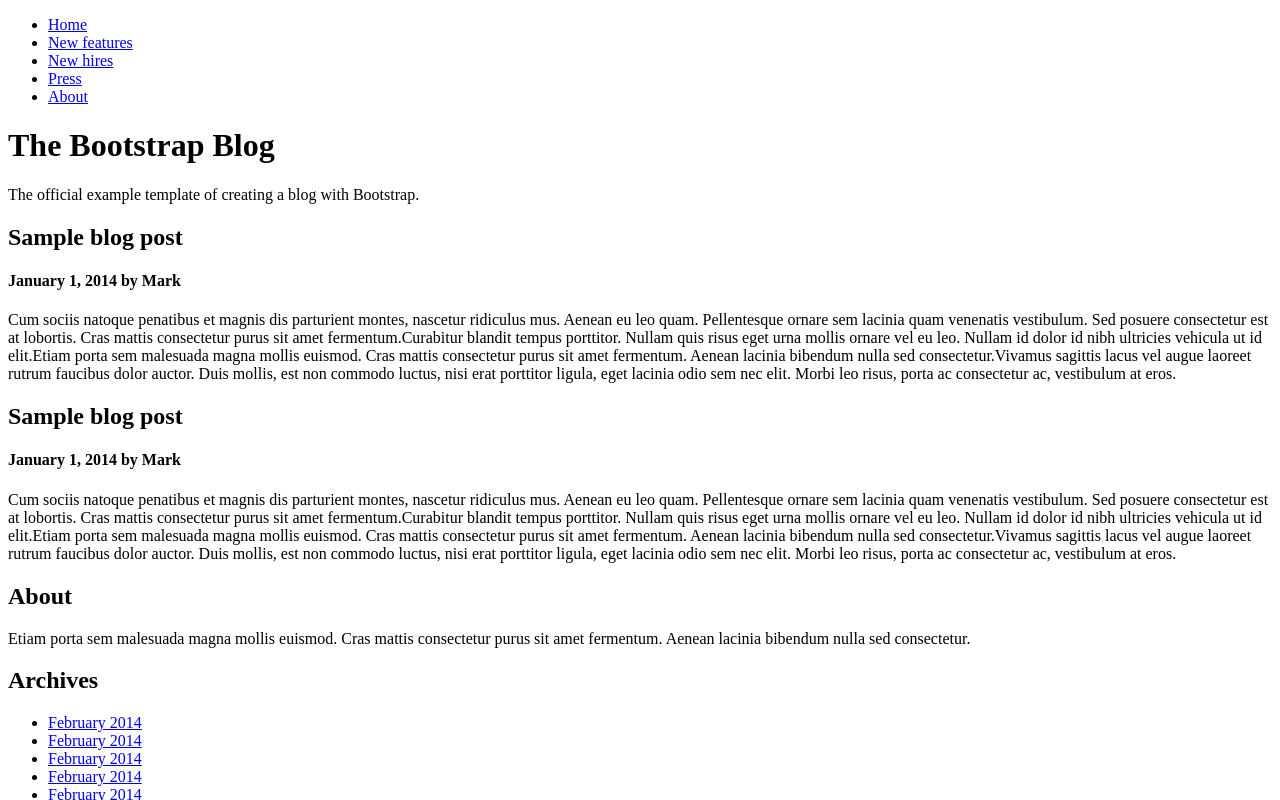
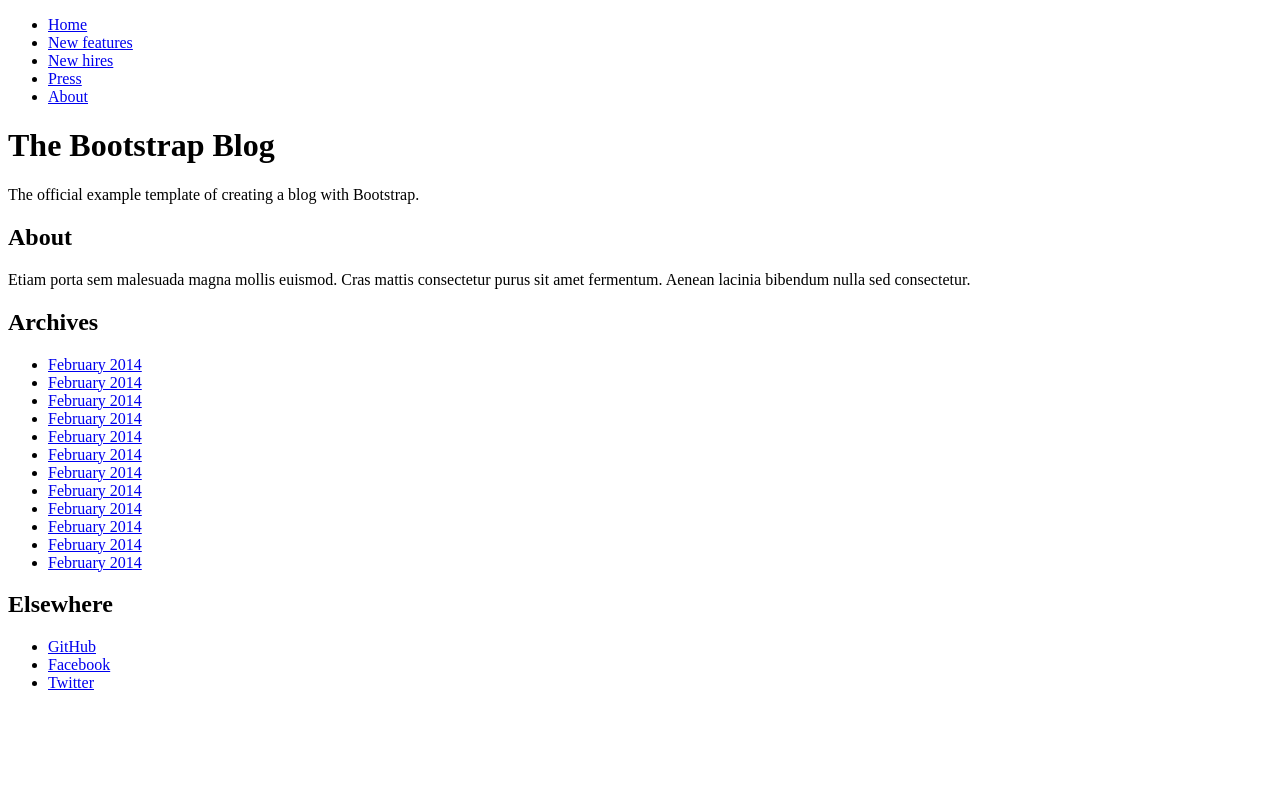
Before and after one commit to DenTheProgrammer/React, a React app in the folder Dz-3/: page / in a window 1280 px wide. Shown: the top 800 px of the page. Built offline with nearby package versions, Linux system fonts and the light colour scheme; the HTML template or start-up script is replaced by a standard one.

Commit message:
map posts:beginning

```diff
--- a/Dz-3/src/App.js
+++ b/Dz-3/src/App.js
@@ -3,15 +3,17 @@
 
 import Header from "./components/Header";
 import Main from "./components/Main";
+import content from "./components/page-content";
 
 
 
 let app=document.querySelector("#app");
+let posts=content.posts;
 ReactDom.render(
     <div className="wrapper">
 
     <Header/>
-    <Main/>
+    <Main data={posts}/>
 
     {/*Footer*/}
     </div>
--- a/Dz-3/src/components/Main.js
+++ b/Dz-3/src/components/Main.js
@@ -6,13 +6,14 @@
 
 class Main extends React.Component{
     render(){
+
+
         return(
             <div className="container">
                 <div className="main-content">
                     <Title/>
                    {/*<Posts/>*/}
-                   <Post/>
-                   <Post/>
+
                 </div>
                 <Aside/>
             </div>
```
